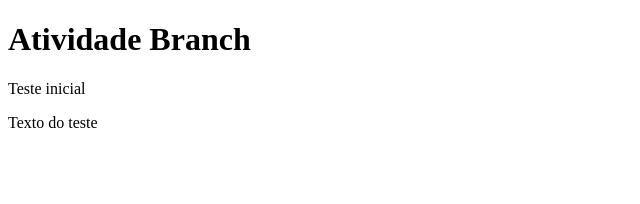
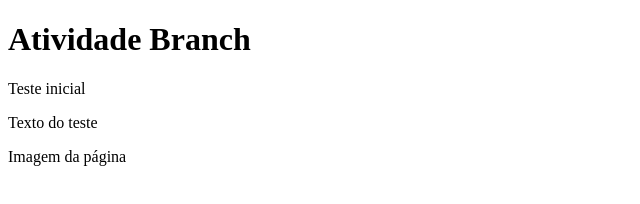
Before and after one commit to 0mariaragos/branchatvd, a plain HTML site: page index.html in a window 1280 px wide. Shown: the whole page, without its empty margins (0-640 px from the left). Drawn offline with Linux system fonts and the light colour scheme.

Commit message:
Quarto commit da atividade

```diff
--- a/index.html
+++ b/index.html
@@ -11,5 +11,7 @@
 
 	<p>Texto do teste</p>
 
+	<p>Imagem da página</p>
+
 </body>
 </html>
```
